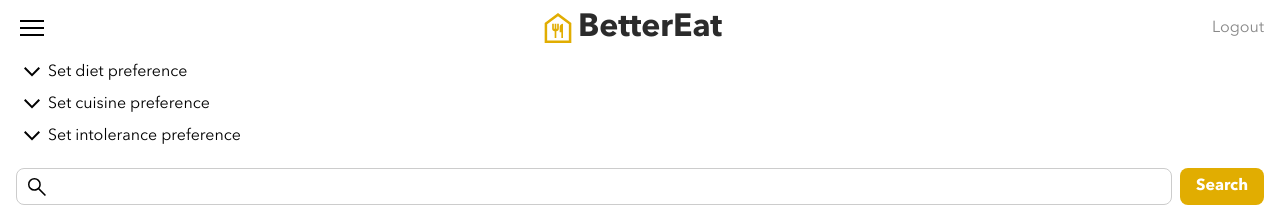
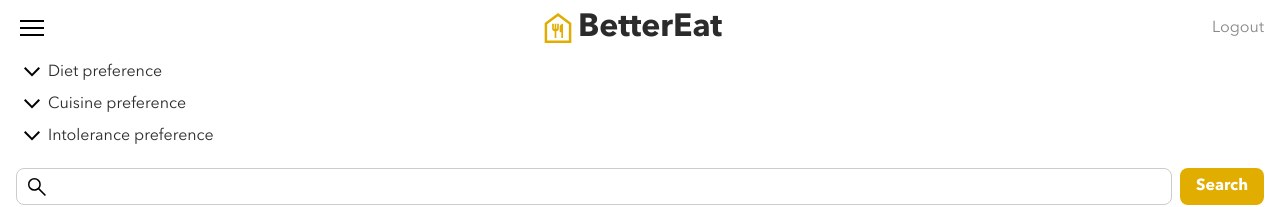
Before and after one commit to hyunchol-jun/better-eat-client, a React (Create React App) app: page / in a window 1280 px wide. Shown: the top 207 px of the page. Built offline with nearby package versions, Linux system fonts and the light colour scheme; no server answers; sample sign-in values are in the browser's storage.

Commit message:
Fix color of button text

```diff
--- a/src/components/PreferenceBar/PreferenceBar.js
+++ b/src/components/PreferenceBar/PreferenceBar.js
@@ -30,7 +30,7 @@ function PreferenceBar({
       <section className='preference-bar'>
         <button className="preference-bar__expand" onClick={handleDietsShown}>
           <img className={dietsShown ? "preference-bar__expand-icon preference-bar__expand-icon--active" : "preference-bar__expand-icon"} src={moreIcon} alt=""/>
-          Set diet preference
+          Diet preference
         </button>
         <div className={dietsShown ? 'preference-bar__field preference-bar__field--active' : "preference-bar__field"}>
           {Object.entries(diets).map((type, index) => {
@@ -52,7 +52,7 @@ function PreferenceBar({
         </div>
         <button className="preference-bar__expand" onClick={handleCuisinesShown}>
           <img className={cuisinesShown ? "preference-bar__expand-icon preference-bar__expand-icon--active" : "preference-bar__expand-icon"} src={moreIcon} alt=""/>
-          Set cuisine preference
+          Cuisine preference
         </button>
         <div className={cuisinesShown ? 'preference-bar__field preference-bar__field--active' : "preference-bar__field"}>
           {Object.entries(cuisines).map((type, index) => {
@@ -74,7 +74,7 @@ function PreferenceBar({
         </div>
         <button className="preference-bar__expand" onClick={handleIntolerancesShown}>
           <img className={intolerancesShown ? "preference-bar__expand-icon preference-bar__expand-icon--active" : "preference-bar__expand-icon"} src={moreIcon} alt=""/>
-          Set intolerance preference
+          Intolerance preference
         </button>
         <div className={intolerancesShown ? 'preference-bar__field preference-bar__field--active' : "preference-bar__field"}>
           {Object.entries(intolerances).map((type, index) => {
--- a/src/components/PreferenceBar/PreferenceBar.scss
+++ b/src/components/PreferenceBar/PreferenceBar.scss
@@ -81,6 +81,7 @@
     align-items: center;
     font-size: 1rem;
     font-family: inherit;
+    color: var(--primary-text-color);
     padding: 0;
   }
 
--- a/src/pages/RecipeDetail/RecipeDetail.js
+++ b/src/pages/RecipeDetail/RecipeDetail.js
@@ -153,6 +153,7 @@ const StyledButton = styled.button`
     background-color: none;
     font-family: inherit;
     font-size: 1rem;
+    color: var(--primary-text-color);
     text-align: start;
     text-decoration: underline;
 `;
```
